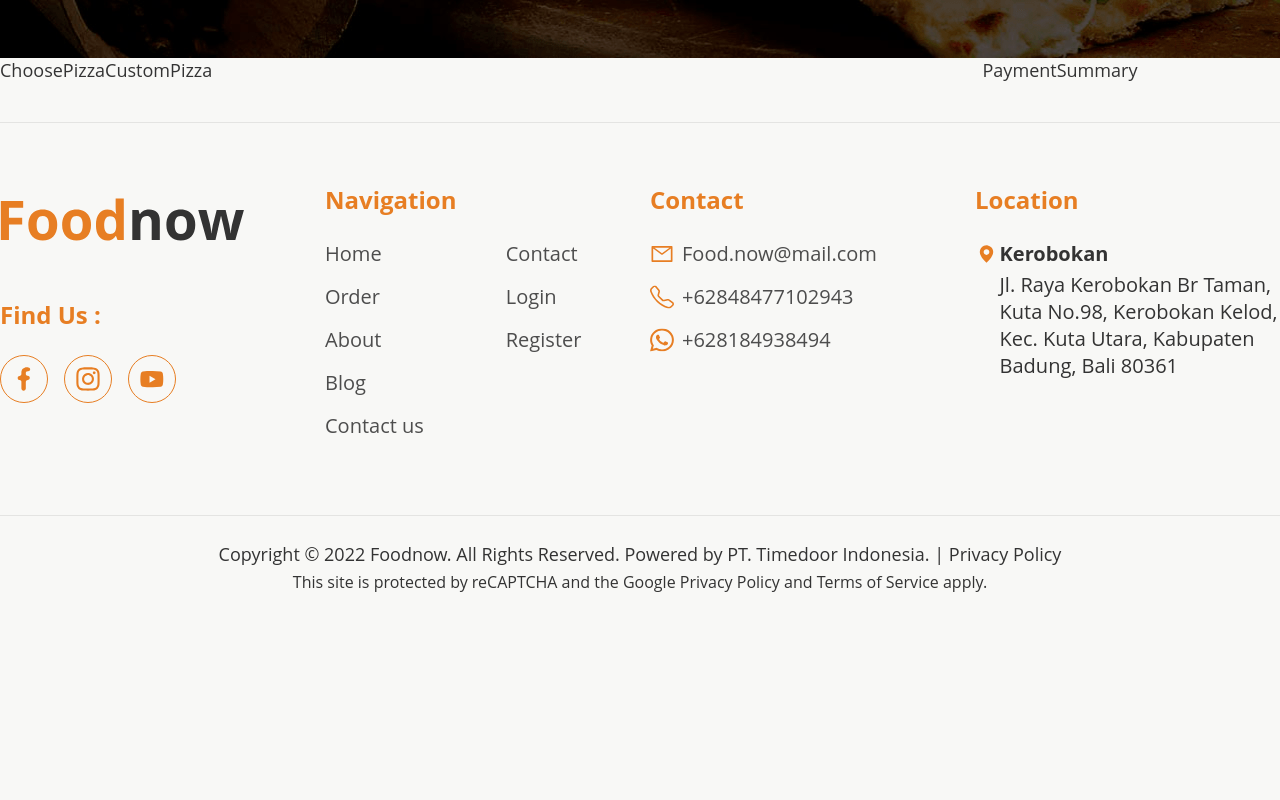
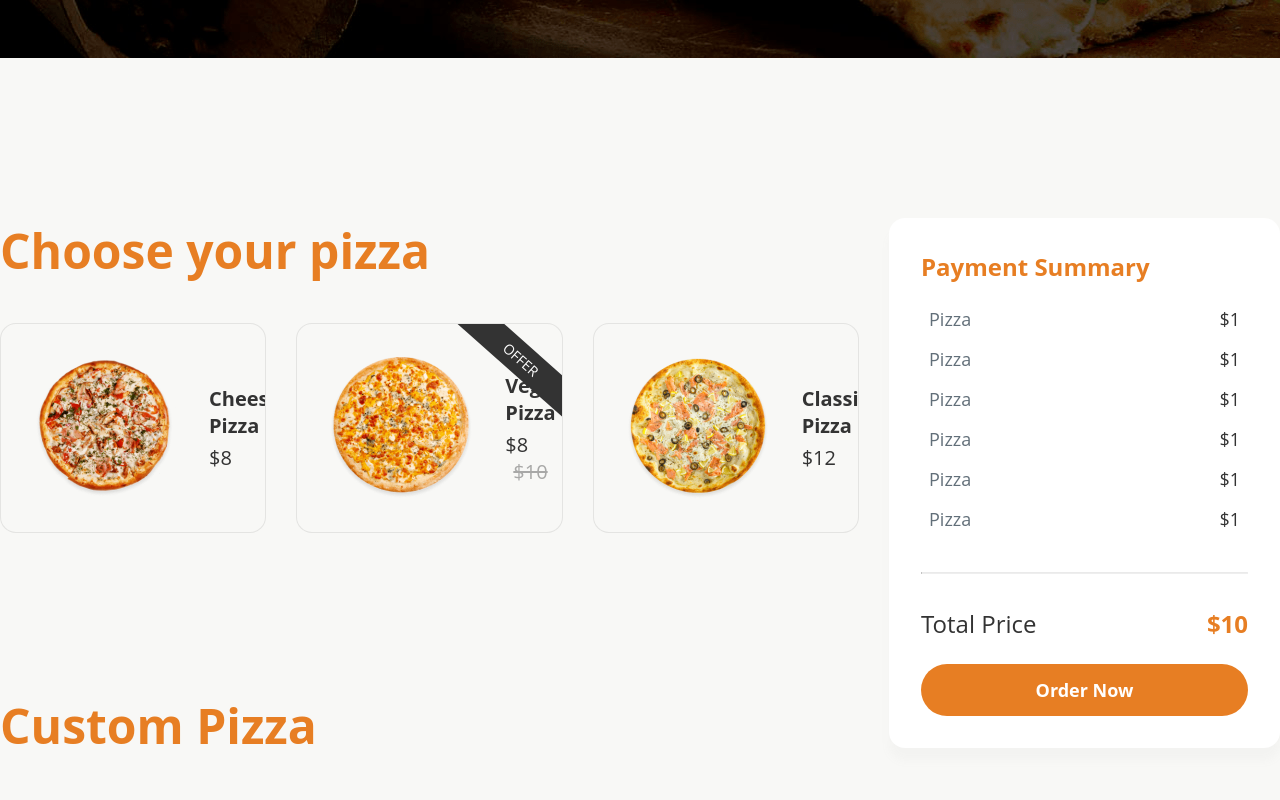
Before and after one commit to DodyDharma440/timedoor-pizza-order, a Vue app: page /order in a window 1280 px wide. Shown: the part 680-1480 px from the top of the page. Before the commit the page ends 1300 px from the top, so only its background shows below. Built offline with nearby package versions, Linux system fonts and the light colour scheme; the HTML template or start-up script is replaced by a standard one.

Commit message:
feat: slicing choose pizza and payment summary

```diff
--- a/src/assets/styles/_buttons.scss
+++ b/src/assets/styles/_buttons.scss
@@ -10,6 +10,7 @@
 
   &--primary {
     background-color: variables.$primary-color;
+    color: #ffffff;
     &:hover {
       background-color: rgba(variables.$primary-color, 0.9);
     }
--- a/src/assets/styles/_utilities.scss
+++ b/src/assets/styles/_utilities.scss
@@ -1,11 +1,5 @@
 @use 'sass:math';
 @use './variables';
-
-.container {
-  margin: 0px auto;
-  max-width: 1600px;
-  padding: 0px spacing(4);
-}
 
 @function spacing($space) {
   @return $space * 4px;
@@ -14,3 +8,15 @@
 @function to-rem($sizePx) {
   @return math.div($sizePx, 18) + rem;
 }
+
+.container {
+  margin: 0px auto;
+  max-width: 1667px;
+  padding: 0px spacing(4);
+}
+
+.section-title {
+  font-size: to-rem(48);
+  font-weight: 700;
+  color: variables.$primary-color;
+}
--- a/src/components/ChoosePizza.vue
+++ b/src/components/ChoosePizza.vue
@@ -1 +1,39 @@
-<template>ChoosePizza</template>
+<script setup lang="ts">
+import pizzaList from '@/static/pizza-list.json'
+import PizzaCard from './PizzaCard.vue'
+import type { IPizza } from '@/interfaces/pizza'
+import { ref } from 'vue'
+
+const selectedPizza = ref<IPizza | null>(null)
+
+const handleSelect = (pizza: IPizza) => {
+  selectedPizza.value = pizza
+}
+</script>
+
+<template>
+  <h2 class="section-title">Choose your pizza</h2>
+  <div class="pizza-list">
+    <div class="pizza-list__item" v-for="pizza in pizzaList.data" :key="pizza.id">
+      <PizzaCard
+        :pizza="pizza"
+        :is-selected="selectedPizza?.id === pizza.id"
+        @select="handleSelect(pizza)"
+      />
+    </div>
+  </div>
+</template>
+
+<style lang="scss" scoped>
+.pizza-list {
+  margin-top: spacing(10);
+  display: grid;
+  grid-template-columns: repeat(12, 1fr);
+  gap: spacing(7.5);
+  margin-bottom: spacing(40);
+
+  &__item {
+    grid-column: span 4 / span 4;
+  }
+}
+</style>
--- a/src/components/CustomPizza.vue
+++ b/src/components/CustomPizza.vue
@@ -1 +1,4 @@
-<template>CustomPizza</template>
+<template>
+  <h2 class="section-title">Custom Pizza</h2>
+  <div class="custom-pizza"></div>
+</template>
--- a/src/components/OrderContainer.vue
+++ b/src/components/OrderContainer.vue
@@ -18,16 +18,16 @@ import PaymentSummary from './PaymentSummary.vue'
 
 <style lang="scss" scoped>
 .order {
-  display: grid;
-  grid-template-columns: repeat(12, 1fr);
+  display: flex;
   gap: spacing(7.5);
+  padding: spacing(40) 0px;
 
   &__pizza {
-    grid-column: span 9 / span 9;
+    flex: 1;
   }
 
   &__payment-summary {
-    grid-column: span 3 / span 3;
+    width: 391px;
   }
 }
 </style>
--- a/src/components/PaymentSummary.vue
+++ b/src/components/PaymentSummary.vue
@@ -1 +1,89 @@
-<template>PaymentSummary</template>
+<script setup lang="ts">
+import { currencyFormat } from '@/utils/number-format'
+
+const paymentDetails = [
+  { label: 'Pizza', value: 1 },
+  { label: 'Pizza', value: 1 },
+  { label: 'Pizza', value: 1 },
+  { label: 'Pizza', value: 1 },
+  { label: 'Pizza', value: 1 },
+  { label: 'Pizza', value: 1 },
+]
+</script>
+
+<template>
+  <div class="payment-summary">
+    <div>
+      <h3 class="payment-summary__title">Payment Summary</h3>
+      <ul>
+        <li
+          class="payment-summary__detail-item"
+          v-for="(item, index) in paymentDetails"
+          :key="index"
+        >
+          <p class="payment-summary__detail-item-label">
+            {{ item.label }}
+          </p>
+          <p>
+            {{ currencyFormat(item.value) }}
+          </p>
+        </li>
+      </ul>
+    </div>
+    <hr class="payment-summary__divider" />
+    <div class="payment-summary__total">
+      <p>Total Price</p>
+      <p class="payment-summary__total-price">{{ currencyFormat(10) }}</p>
+    </div>
+
+    <button class="btn btn--primary">Order Now</button>
+  </div>
+</template>
+
+<style lang="scss" scoped>
+.payment-summary {
+  background-color: #ffffff;
+  box-shadow: 0px 12.52px 10.02px 0px #a3a0a00d;
+  border-radius: spacing(4);
+  padding: spacing(8);
+  display: flex;
+  flex-direction: column;
+  gap: spacing(6);
+
+  &__title {
+    font-size: to-rem(24);
+    font-weight: 700;
+    color: $primary-color;
+    margin-bottom: spacing(4);
+  }
+
+  &__detail-item {
+    display: flex;
+    align-items: center;
+    padding: spacing(2);
+
+    &-label {
+      flex: 1;
+      color: #626f79;
+    }
+  }
+
+  &__divider {
+    width: 100%;
+    border-top: 1px solid rgba($color: $text-color, $alpha: 0.1);
+  }
+
+  &__total {
+    display: flex;
+    align-items: center;
+    font-size: to-rem(24);
+
+    &-price {
+      text-align: right;
+      color: $primary-color;
+      font-weight: 700;
+      flex: 1;
+    }
+  }
+}
+</style>
--- /dev/null
+++ b/src/components/PizzaCard.vue
@@ -0,0 +1,106 @@
+<script setup lang="ts">
+import type { IPizza } from '@/interfaces/pizza'
+import { currencyFormat } from '@/utils/number-format'
+
+type PizzaCardProps = {
+  pizza: IPizza
+  isSelected: boolean
+}
+
+type PizzaCardEmits = {
+  (e: 'select'): void
+}
+
+const { pizza, isSelected } = defineProps<PizzaCardProps>()
+const emit = defineEmits<PizzaCardEmits>()
+
+const finalPrice = pizza.discount.is_active ? pizza.discount.final_price : pizza.price
+</script>
+
+<template>
+  <div class="pizza-card" :class="{ 'pizza-card--selected': isSelected }" @click="emit('select')">
+    <div class="pizza-card__discount-ribbon" v-if="pizza.discount.is_active">OFFER</div>
+
+    <img class="pizza-card__image" :src="`/images/pizza/${pizza.name}.png`" />
+
+    <div>
+      <p class="pizza-card__name">{{ pizza.name }}</p>
+      <p class="pizza-card__price">
+        {{ currencyFormat(finalPrice) }}
+        <span class="pizza-card__price-before-discount" v-if="pizza.discount.is_active">
+          {{ currencyFormat(pizza.price) }}
+        </span>
+      </p>
+    </div>
+  </div>
+</template>
+
+<style lang="scss" scoped>
+.pizza-card {
+  border-radius: spacing(4);
+  min-height: 208px;
+  background-color: $main-background;
+  position: relative;
+  overflow: hidden;
+  border: 1px solid rgba($color: $text-color, $alpha: 0.1);
+  transition: all 300ms;
+  cursor: pointer;
+  padding: spacing(8);
+  display: flex;
+  align-items: center;
+  gap: spacing(8);
+  font-size: to-rem(20);
+
+  &:hover {
+    background-color: rgba($color: $primary-color, $alpha: 0.3);
+
+    .pizza-card {
+      &__image {
+        transform: rotate(20deg);
+      }
+    }
+  }
+
+  &--selected {
+    background-color: $primary-color;
+    color: #ffffff;
+    &:hover {
+      background-color: $primary-color;
+    }
+  }
+
+  &__discount-ribbon {
+    position: absolute;
+    background-color: $text-color;
+    color: #ffffff;
+    width: 182px;
+    transform: rotate(41.55deg);
+    right: -50px;
+    top: 20px;
+    text-align: center;
+    font-size: to-rem(14);
+    padding: spacing(1.5);
+    z-index: 2;
+  }
+
+  &__image {
+    width: 144px;
+    height: 144px;
+    object-fit: contain;
+    transition: transform 300ms;
+  }
+
+  &__name {
+    font-weight: 700;
+    margin-bottom: spacing(1.25);
+  }
+
+  &__price {
+    &-before-discount {
+      opacity: 0.4;
+      text-decoration: line-through;
+      margin-left: spacing(2);
+    }
+  }
+}
+</style>
--- /dev/null
+++ b/src/interfaces/pizza.ts
@@ -0,0 +1,12 @@
+export interface IPizzaDiscount {
+  is_active: boolean
+  final_price: number
+}
+
+export interface IPizza {
+  id: number
+  name: string
+  price: number
+  discount: IPizzaDiscount
+  toppings: number[]
+}
--- /dev/null
+++ b/src/utils/number-format.ts
@@ -0,0 +1,9 @@
+export const currencyFormat = (value: number | string = 0) => {
+  const numberedValue = Number(value)
+  return numberedValue
+    .toLocaleString('en-US', {
+      style: 'currency',
+      currency: 'USD',
+    })
+    .slice(0, -3)
+}
```
